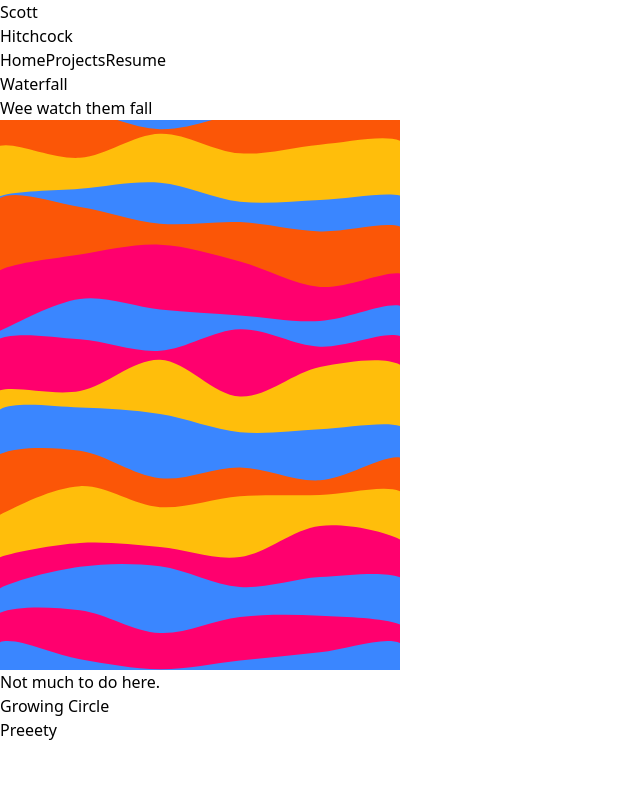
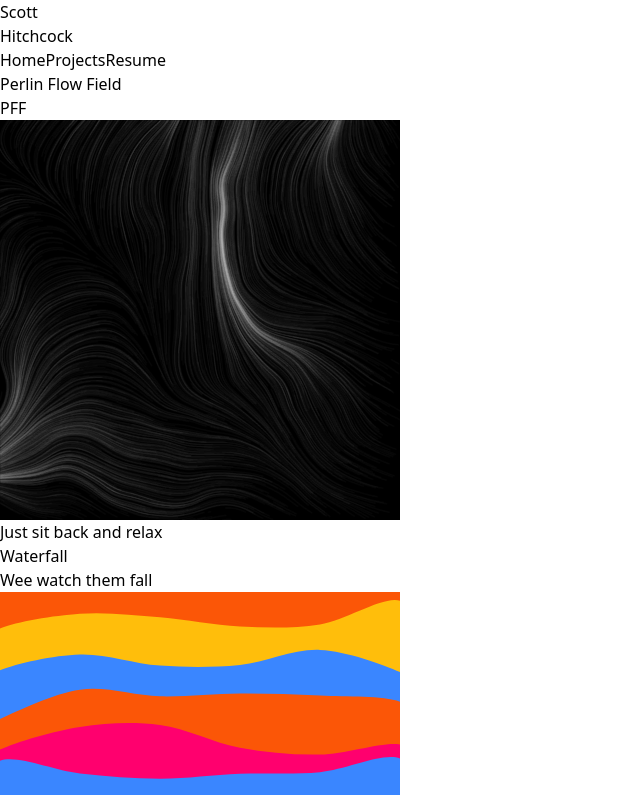
Before and after one commit to scotthitch/s-hitchcock-website, a Vue app: page /projects in a window 1280 px wide. Shown: the top 795 px of the page, without its empty margins (0-640 px from the left). Built offline with nearby package versions, Linux system fonts and the light colour scheme.

Commit message:
feat: add perlin flow field project. needs lots of tuning

```diff
--- /dev/null
+++ b/src/p5Projects/PerlinFlowField/PerlinFlowFieldProject.vue
@@ -0,0 +1,20 @@
+<script setup lang="ts">
+import P5Project from "../../components/P5Project.vue";
+import script from "./script"
+</script>
+
+
+<!-- TODO: fix scriptID issue -->
+<template>
+    <P5Project
+      title="Perlin Flow Field"
+      scriptID="perlin-flow-field"
+      description="PFF"
+      usageInstructions="Just sit back and relax"
+      :script="script"
+      :maxCanvasDimensions="{
+        width: 400,
+        height: 400
+      }"
+    />
+</template>
--- /dev/null
+++ b/src/p5Projects/PerlinFlowField/script.ts
@@ -0,0 +1,166 @@
+import type { ScreenDimensions, p5ScriptInnerFunction } from '../../types'
+import P5, { Vector } from 'p5' // Package from npm
+
+const script = (screenDimensions: ScreenDimensions): p5ScriptInnerFunction => {
+    const s = (p5: P5): void => {
+        const GRID_ITEM_WIDTH = 1;
+        const FORCE_SCALE_FACTOR = 5;
+        const N_POINTS = 1000;
+        const NOISE_SCALE = 0.005;
+        const CURL = 1
+
+        let grassPatches = [];
+        let points = [];
+
+        function generatePerlinForcePatch(i, j) {
+            let pos = p5.createVector(i * GRID_ITEM_WIDTH, j * GRID_ITEM_WIDTH);
+
+            let angle = p5.noise(i * NOISE_SCALE, j * NOISE_SCALE)*CURL*p5.TWO_PI; // Adjust noise parameters
+            let force = Vector.fromAngle(angle);
+            // p5.fromAng÷
+            // Vector.fromAngle
+            // p5.Vec
+            // p5.vec
+            force.setMag(50);
+
+            grassPatches[i][j] = (
+                new GrassPatch(pos, GRID_ITEM_WIDTH, force, FORCE_SCALE_FACTOR)
+            );
+        }
+
+        p5.setup = () => {
+            p5.createCanvas(screenDimensions.width, screenDimensions.height);
+            p5.background(0);
+
+            // Generate points
+            for (let i = 0; i < N_POINTS; i++) {
+                const screenBounds = p5.createVector(p5.width, p5.height);
+                const pointPos = p5.createVector(Math.random() * p5.width, Math.random() * p5.height);
+                points.push(new Point(pointPos, screenBounds));
+            }
+
+            // Generate grass patches
+            for (let i = 0; i < p5.width/GRID_ITEM_WIDTH; i++)
+            {
+                grassPatches[i] = [];
+                for (let j = 0; j < p5.height/GRID_ITEM_WIDTH; j++)
+                {
+                    generatePerlinForcePatch(i, j);
+                }
+            }
+        }
+
+        p5.draw = () => {
+            // background(30);
+
+            points.forEach((point) => {
+                let [i, j] = point.positionAsIndex(GRID_ITEM_WIDTH);
+                point.updatePosition(grassPatches[i][j].getForce())
+                point.display();
+            })
+
+        }
+
+        class Point {
+            constructor(pos, screenBounds) {
+                this.originalPos = pos.copy();
+                this.pos = pos;
+                this.vel = p5.createVector(0, 0);
+                this.acc = p5.createVector(0, 0);
+                this.screenBounds = screenBounds;
+            }
+
+            withinBounds() {
+                return ((this.pos.x <= this.screenBounds.x) &&
+                        (this.pos.y <= this.screenBounds.y) &&
+                        this.pos.x >= 0 &&
+                        this.pos.y >= 0)
+            }
+
+            resetPoint() {
+                // this.pos = this.originalPos.copy();
+
+                this.pos = p5.createVector(Math.random() * this.screenBounds.x, Math.random() * this.screenBounds.y);
+                this.vel = p5.createVector(0, 0);
+                this.acc = p5.createVector(0, 0);
+            }
+
+            updatePosition(force) {
+                this.acc = force;
+                this.vel.add(this.acc);
+                this.vel.limit(1)
+                this.pos.add(this.vel);
+
+
+                if (!this.withinBounds()) {
+                    this.resetPoint();
+                }
+            }
+
+            display() {
+                p5.fill(255, 255, 255, 5);
+                p5.noStroke();
+                p5.ellipse(this.pos.x, this.pos.y, 2);
+            }
+
+            // need some bounds checker
+            positionAsIndex(scaleFactor) {
+                let i = Math.floor(this.pos.x / scaleFactor);
+                let j = Math.floor(this.pos.y / scaleFactor);
+
+                return [i, j]
+            }
+        }
+
+        class GrassPatch {
+            constructor(pos, width, force, forceScaleFactor) {
+                this.pos = pos;
+                this.width = width;
+                this.force = force;
+                this.forceScaleFactor = forceScaleFactor;
+            }
+
+            displayWind() {
+                // Calculate the line
+                let forceArm = p5.Vector.mult(this.force, this.width/(2*this.forceScaleFactor));
+
+                let xWindBase = this.pos.x + this.width/2;
+                let yWindBase = this.pos.y + this.width/2;
+                let xWindTip = xWindBase + forceArm.x;
+                let yWindTip = yWindBase + forceArm.y;
+
+                // Display
+                p5.noFill();
+                p5.stroke(255);
+                p5.strokeWeight(this.force.mag() * 50);
+                p5.line(xWindBase, yWindBase, xWindTip, yWindTip);
+            }
+
+            displayGrid() {
+                p5.noFill();
+                p5.stroke(255, 255, 255);
+                p5.strokeWeight(1)
+                p5.rect(this.pos.x, this.pos.y, this.width, this.width);
+            }
+
+            indicateGrid() {
+                p5.noFill();
+                p5.stroke(255, 0, 0);
+                p5.strokeWeight(1)
+                p5.rect(this.pos.x, this.pos.y, this.width, this.width);
+            }
+
+            getForce() {
+                return this.force;
+            }
+        }
+
+
+
+    }
+    return s;
+}
+
+
+
+export default script;
--- a/src/views/ProjectsView.vue
+++ b/src/views/ProjectsView.vue
@@ -4,9 +4,10 @@ import BallCascadeProject from '../p5Projects/BallCascade/BallCascadeProject.vue
 import JoyDivisionLinesProject from '../p5Projects/JoyDivisionLines/JoyDivisionLinesProject.vue';
 import GrowingCircleProject from '../p5Projects/GrowingCircle/GrowingCircleProject.vue'
 import WaterfallProject from '../p5Projects/Waterfall/WaterfallProject.vue'
+import PerlinFlowFieldProject from "../p5Projects/PerlinFlowField/PerlinFlowFieldProject.vue"
 import { onMounted, onUnmounted, shallowRef } from 'vue'
 
-const projects = shallowRef([WaterfallProject, GrowingCircleProject, JoyDivisionLinesProject, KaleidoscopeProject, BallCascadeProject]);
+const projects = shallowRef([PerlinFlowFieldProject, WaterfallProject, GrowingCircleProject, JoyDivisionLinesProject, KaleidoscopeProject, BallCascadeProject]);
 
 
 
```
